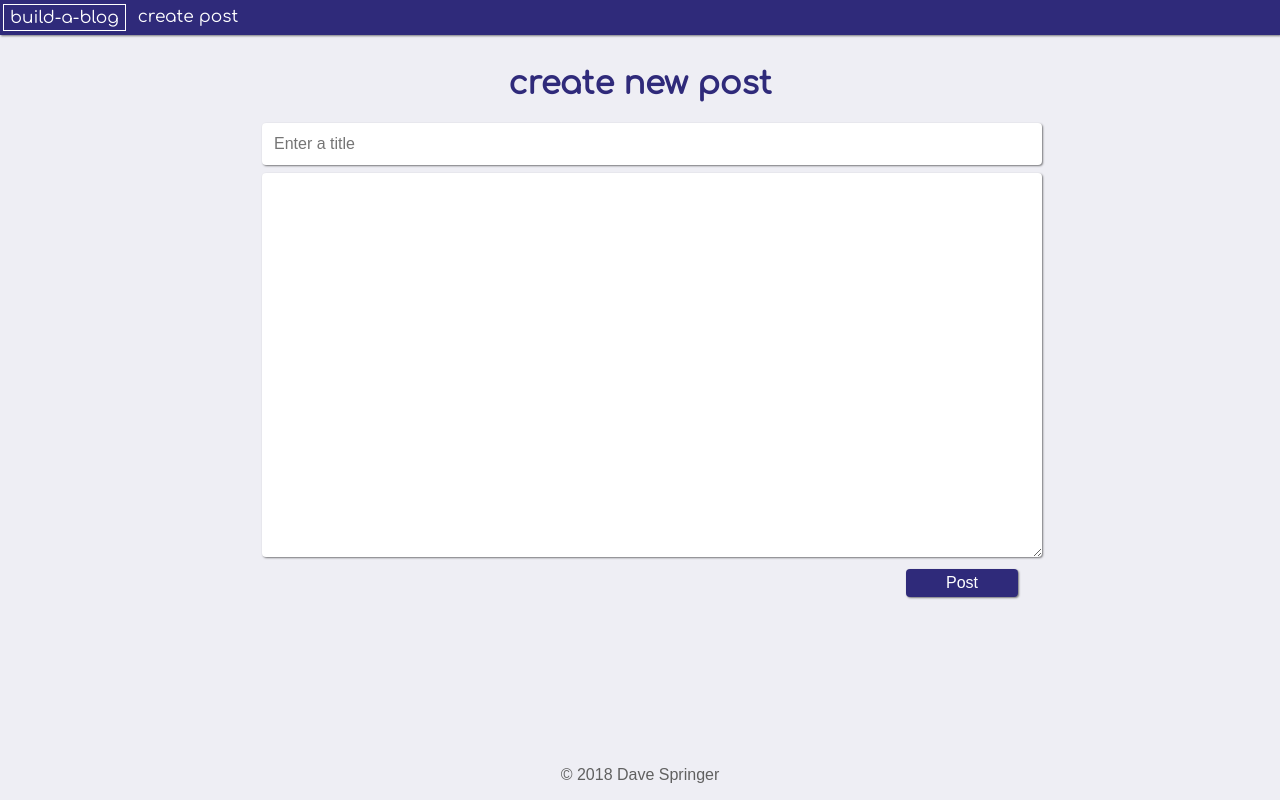
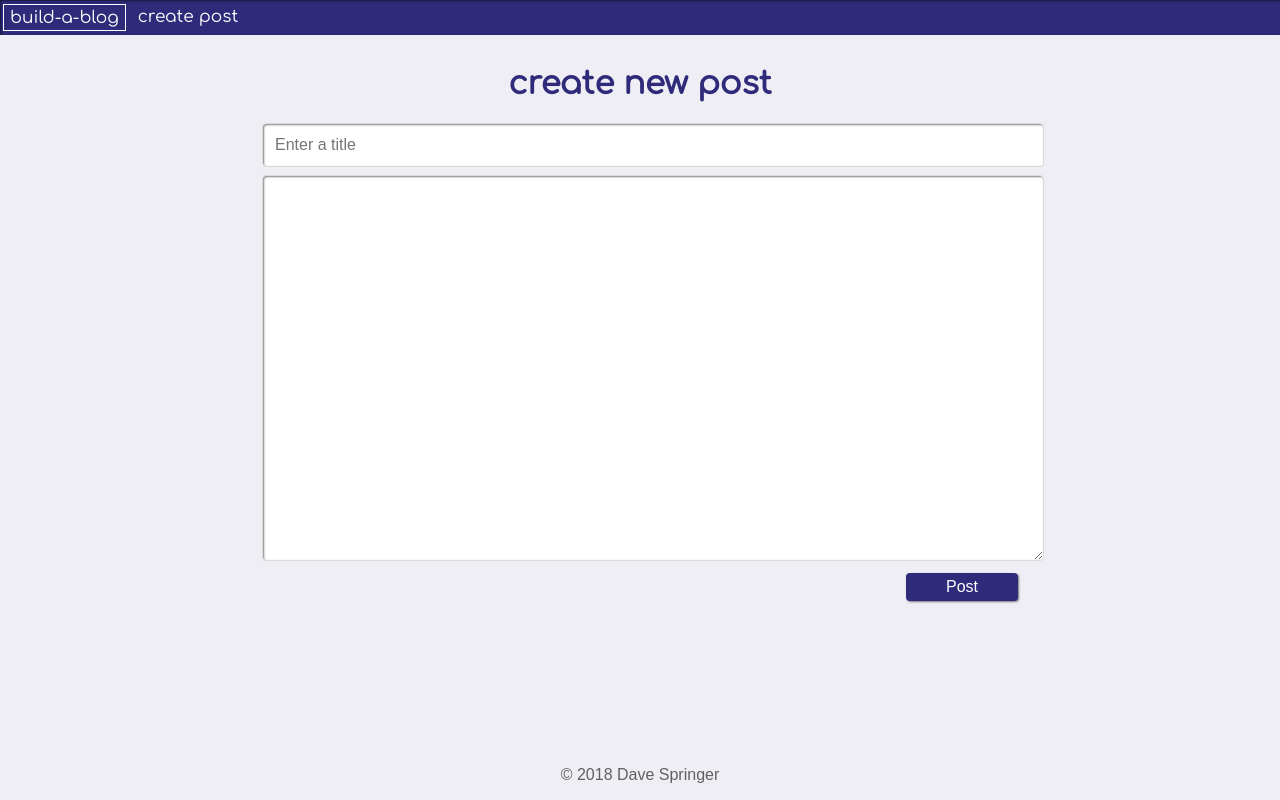
Before and after one commit to dkspringer/build-a-blog, a Flask app: page /create-new-entry in a window 1280 px wide. Run offline with Flask 2, Linux system fonts and the light colour scheme.

Commit message:
Fixed shadows

```diff
--- a/static/style.css
+++ b/static/style.css
@@ -6,7 +6,7 @@
     --theme-color-hover: #4c4797;
 
     /* Shadows */
-    --theme-shadow: 1px 1px 2px rgba(0, 0, 0, 0.5);
+    --theme-shadow: 1px 1px 2px rgba(0, 0, 0, 0.5) inset;
 
     /* Radius */
     --theme-radius: 4px;
@@ -25,9 +25,9 @@ html, body {
 }
 
 input[type=text], textarea {
-    border-style: none;
+    border: 1px solid #dadada;
     border-radius: var(--theme-radius);
-    box-shadow: var(--theme-shadow);
+    box-shadow: 1px 1px 2px rgba(0, 0, 0, 0.5) inset;
     font-family: inherit;
     font-size: inherit;
     margin-bottom: 8px;
@@ -40,7 +40,7 @@ input[type=submit] {
     background-color: var(--theme-color);
     border-radius: var(--theme-radius);
     border-style: none;
-    box-shadow: var(--theme-shadow);
+    box-shadow: 1px 1px 2px rgba(0, 0, 0, 0.5);
     color: white;
     cursor: pointer;
     float: right;
@@ -75,7 +75,6 @@ nav a:hover {
 }
 
 textarea {
-    box-shadow: var(--theme-shadow);
     height: 100%;
 }
 
@@ -86,7 +85,7 @@ textarea {
 .blog-post {
     background-color: white;
     border-radius: var(--theme-radius);
-    box-shadow: var(--theme-shadow);
+    box-shadow: 1px 1px 2px rgba(0, 0, 0, 0.5);
     margin: 10px 100px;
     padding: 5px 50px;
     text-align: left;
```
